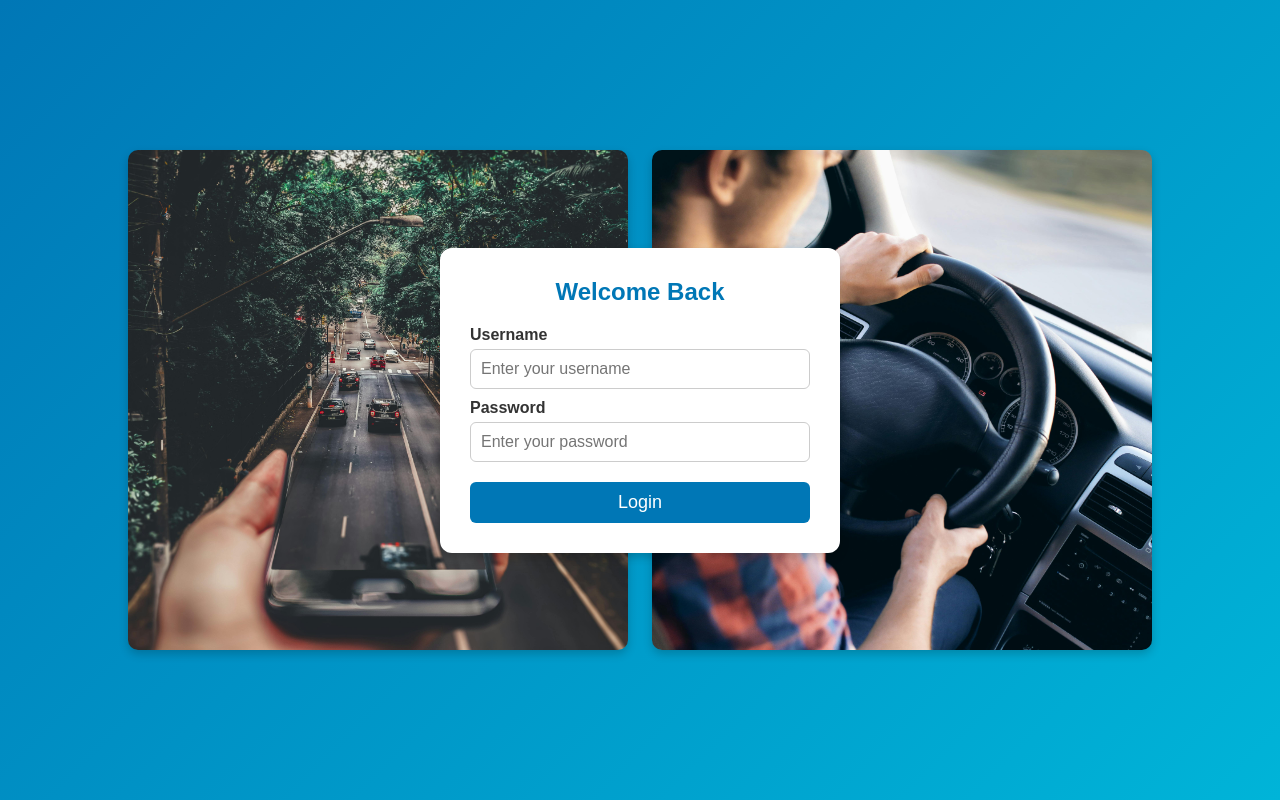
After one commit to minhaj-v-s/car_reselling_project, a Django app: page /login/ in a window 1280 px wide. The commit adds this page. Run offline with Django 5.2, Linux system fonts and the light colour scheme.

Commit message:
Initial setup of login and register pages on the login_register branch

```diff
--- a/myproject/myapp/urls.py
+++ b/myproject/myapp/urls.py
@@ -3,4 +3,6 @@ from . import views
 
 urlpatterns =[
     path("",views.home,name='home'),
+    path("registration/",views.registration,name="registration"),
+    path("login/",views.login,name="login"),
 ]
--- a/myproject/myapp/views.py
+++ b/myproject/myapp/views.py
@@ -7,3 +7,9 @@ from django.http import HttpResponse
 
 def home(request):
     return render(request, 'home.html')
+
+def registration(request):
+    return render(request,"registration.html")
+
+def login(request):
+    return render(request,"login.html")
--- /dev/null
+++ b/myproject/static/css/login.css
@@ -0,0 +1,113 @@
+/* General Reset */
+* {
+    margin: 0;
+    padding: 0;
+    box-sizing: border-box;
+    font-family: 'Poppins', sans-serif;
+}
+
+/* Master Container */
+.master {
+    width: 100%;
+    height: 100vh;
+    display: flex;
+    align-items: center;
+    justify-content: center;
+    background: linear-gradient(135deg, #0077B6, #00B4D8);
+    position: relative;
+}
+
+/* Image Containers */
+.left-img, .right-img {
+    width: 500px; /* Adjust as needed */
+    height: 500px;
+    position: absolute;
+    top: 50%;
+    transform: translateY(-50%);
+    background-size: cover;
+    background-position: center;
+    border-radius: 10px;
+    box-shadow: 0px 4px 10px rgba(0, 0, 0, 0.2);
+}
+
+/* Left Image */
+.left-img {
+    left: 10%;
+    background-image: url('../images/login-page-image_3.jpg'); /* Replace with your image */
+}
+
+/* Right Image */
+.right-img {
+    right: 10%;
+    background-image: url('../images/login-page-image_2.jpg'); /* Replace with your image */
+}
+
+/* Login Form Wrapper */
+.login-div {
+    display: flex;
+    align-items: center;
+    justify-content: center;
+    width: 400px;
+    padding: 30px;
+    background-color: white;
+    border-radius: 12px;
+    box-shadow: 0px 4px 10px rgba(0, 0, 0, 0.2);
+    position: relative;
+    z-index: 1;
+}
+
+/* Form Container */
+.form-div {
+    width: 100%;
+    text-align: center;
+}
+
+/* Form Heading */
+.form-div h2 {
+    font-size: 24px;
+    color: #0077B6;
+    margin-bottom: 20px;
+}
+
+/* Form Inputs */
+form label {
+    display: block;
+    font-weight: 600;
+    text-align: left;
+    margin-top: 10px;
+    color: #333;
+}
+
+form input {
+    width: 100%;
+    padding: 10px;
+    margin-top: 5px;
+    border: 1px solid #ccc;
+    border-radius: 6px;
+    font-size: 16px;
+    transition: 0.3s ease-in-out;
+}
+
+form input:focus {
+    border: 1px solid #0077B6;
+    outline: none;
+    box-shadow: 0px 0px 5px rgba(0, 119, 182, 0.5);
+}
+
+/* Submit Button */
+.form-div button {
+    width: 100%;
+    padding: 10px;
+    margin-top: 20px;
+    background-color: #0077B6;
+    color: white;
+    border: none;
+    border-radius: 6px;
+    font-size: 18px;
+    cursor: pointer;
+    transition: 0.3s;
+}
+
+.form-div button:hover {
+    background-color: #005A8D;
+}
--- a/myproject/templates/home.html
+++ b/myproject/templates/home.html
@@ -27,7 +27,7 @@
 
         <div class="car-slider">
             <div class="car-slide">
-                <img src="../static/images/WhatsApp Image 2025-02-23 at 14.35.13_aa62e211.png" alt="Car Image">
+                <img src="../static/images q/WhatsApp Image 2025-02-23 at 14.35.13_aa62e211.png" alt="Car Image">
             </div>
             <div class="car-slide">
                 <img src="../static/images/WhatsApp Image 2025-02-23 at 14.35.14_c4eba3a1.png" alt="Car Image">
--- /dev/null
+++ b/myproject/templates/login.html
@@ -0,0 +1,37 @@
+{% load static %}
+<!DOCTYPE html>
+<html lang="en">
+<head>
+    <meta charset="UTF-8">
+    <meta name="viewport" content="width=device-width, initial-scale=1.0">
+    <title>Login</title>
+    <link rel="stylesheet" href="{% static 'css/login.css' %}">
+</head>
+<body>
+
+    <div class="master">
+        <!-- Left Side Car Image -->
+        <div class="left-img"></div>
+
+        <!-- Login Form -->
+        <div class="login-div">
+            <div class="form-div">
+                <h2>Welcome Back</h2>
+                <form action="">
+                    <label for="username">Username</label>
+                    <input type="text" name="username" placeholder="Enter your username">
+
+                    <label for="password">Password</label>
+                    <input type="password" name="password" placeholder="Enter your password">
+
+                    <button type="submit">Login</button>
+                </form>
+            </div>
+        </div>
+
+        <!-- Right Side Car Image -->
+        <div class="right-img"></div>
+    </div>
+
+</body>
+</html>
```
Also changed, not shown: myproject/static/css/registration.css (added, +107 -0 lines), myproject/templates/registration.html (added, +49 -0 lines), myproject/static/images/login-page-image_1.jpg (added), myproject/static/images/login-page-image_2.jpg (added), myproject/static/images/login-page-image_3.jpg (added), myproject/static/images/reg-form_image.jpg (added).
